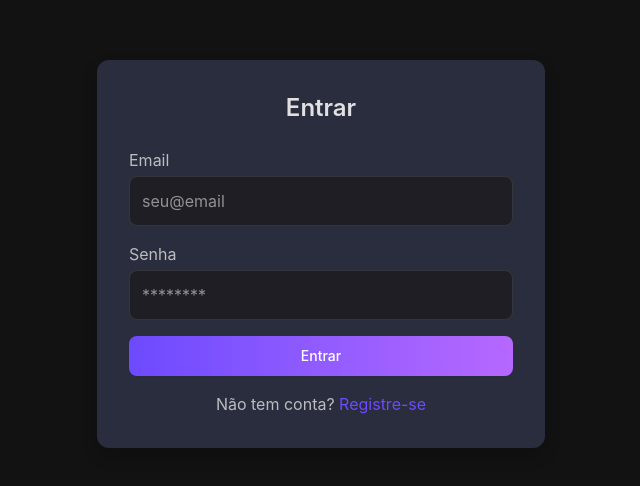
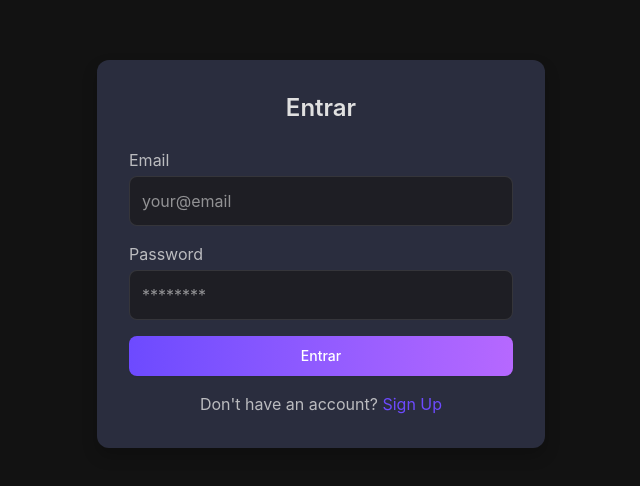
Before and after one commit to yuribodo/proof-of-learn, a React (Vite) app in the folder frontend/: page /login in a window 1280 px wide. Shown: the part 146-632 px from the top of the page, without its empty margins (319-959 px from the left). Built offline with nearby package versions, Linux system fonts and the light colour scheme.

Commit message:
chore: rearange pages folder structure

```diff
--- a/frontend/src/App.tsx
+++ b/frontend/src/App.tsx
@@ -1,6 +1,6 @@
 import { BrowserRouter, Routes, Route } from "react-router-dom";
 import { HomePage } from "@/pages/HomePage";
-import CreateRoadmap from "./pages/createRoadmap";
+import CreateRoadmap from "./pages/CreateRoadmap";
 import { LoginPage } from "@/pages/LoginPage";
 import { RegisterPage } from "@/pages/RegisterPage";
 import { RoadmapsPage } from "@/pages/RoadmapsPage";
--- a/frontend/src/pages/createRoadmap/components/PreferencesStep.tsx
+++ b/frontend/src/pages/CreateRoadmap/components/PreferencesStep.tsx
@@ -18,13 +18,14 @@ import {
 	SelectTrigger,
 	SelectValue,
 } from "@/components/ui/select";
-import { LearningStyleLabels } from "@/@types/roadmap";
+import { LearningStyleLabels, type RoadmapFormDTO } from "@/@types/roadmap";
 import type { z } from "zod";
 import { preferencesStepSchema } from "../schema/CreateRoadmapSchema";
 import { useForm } from "react-hook-form";
 import { zodResolver } from "@hookform/resolvers/zod";
 import { useRoadmapForm } from "@/stores/roadmapStores";
-import { useStepper } from "@/hooks/useStepper";
+import { useMutation } from "@tanstack/react-query";
+import { roadmapService } from "@/services/roadmapService";
 
 type FormData = z.infer<typeof preferencesStepSchema>;
 
@@ -38,14 +39,21 @@ export default function PreferencesStep() {
 		resolver: zodResolver(preferencesStepSchema),
 	});
 
-	const { nextStep } = useStepper();
+	const { mutate, isPending, isSuccess } = useMutation({
+		mutationFn: (data: RoadmapFormDTO) => {
+			return roadmapService.createRoadmap(data);
+		},
+	});
 
 	const handleSubmit = form.handleSubmit((formData) => {
 		setRoadmapForm({
 			learningStyle: formData.learningStyle,
 		});
-		console.log(roadmapForm);
-		nextStep();
+		const updatedForm = {
+			...roadmapForm,
+			learningStyle: formData.learningStyle,
+		};
+		mutate(updatedForm as RoadmapFormDTO);
 	});
 
 	return (
--- a/frontend/src/pages/LoginPage.tsx
+++ /dev/null
@@ -1,70 +0,0 @@
-import React, { useState } from 'react';
-import { motion } from 'framer-motion';
-import { Button } from '@/components/ui/button';
-import { Link } from 'react-router-dom';
-
-export function LoginPage() {
-  const [email, setEmail] = useState('');
-  const [password, setPassword] = useState('');
-
-  function handleSubmit(e: React.FormEvent) {
-    e.preventDefault();
-    // TODO: implement login logic
-  }
-
-  return (
-    <div className="min-h-screen flex items-center justify-center bg-[#121212]">
-      <motion.div
-        initial={{ opacity: 0, scale: 0.9 }}
-        animate={{ opacity: 1, scale: 1 }}
-        transition={{ duration: 0.6, ease: 'easeOut' }}
-        className="bg-[#2A2D3E] p-8 rounded-[12px] shadow-[0_8px_16px_rgba(0,0,0,0.2)] w-full max-w-md"
-      >
-        <h2 className="text-2xl font-heading font-semibold text-[#E0E0E0] mb-6 text-center">
-          Entrar
-        </h2>
-        <form onSubmit={handleSubmit} className="space-y-4">
-          <div>
-            <label htmlFor="email" className="block text-[#E0E0E0]/80 mb-1">
-              Email
-            </label>
-            <input
-              type="email"
-              id="email"
-              value={email}
-              onChange={(e) => setEmail(e.target.value)}
-              placeholder="seu@email"
-              className="w-full bg-[#1E1E24] text-[#E0E0E0] placeholder-[#E0E0E0]/60 border border-[rgba(255,255,255,0.1)] rounded-md p-3 focus:outline-none focus:ring-2 focus:ring-[#6D4AFF]"
-            />
-          </div>
-          <div>
-            <label htmlFor="password" className="block text-[#E0E0E0]/80 mb-1">
-              Senha
-            </label>
-            <input
-              type="password"
-              id="password"
-              value={password}
-              onChange={(e) => setPassword(e.target.value)}
-              placeholder="********"
-              className="w-full bg-[#1E1E24] text-[#E0E0E0] placeholder-[#E0E0E0]/60 border border-[rgba(255,255,255,0.1)] rounded-md p-3 focus:outline-none focus:ring-2 focus:ring-[#6D4AFF]"
-            />
-          </div>
-          <Button
-            type="submit"
-            size="lg"
-            className="w-full bg-gradient-to-r from-[#6D4AFF] to-[#B668FF] text-white cursor-pointer transform transition-transform duration-200 hover:scale-105"
-          >
-            Entrar
-          </Button>
-        </form>
-        <p className="text-center text-[#E0E0E0]/80 mt-4">
-          Não tem conta?{' '}
-          <Link to="/register" className="text-[#6D4AFF] hover:underline cursor-pointer">
-            Registre-se
-          </Link>
-        </p>
-      </motion.div>
-    </div>
-  );
-}
--- /dev/null
+++ b/frontend/src/pages/LoginPage/index.tsx
@@ -0,0 +1,74 @@
+import type React from "react";
+import { useState } from "react";
+import { motion } from "framer-motion";
+import { Button } from "@/components/ui/button";
+import { Link } from "react-router-dom";
+
+export function LoginPage() {
+	const [email, setEmail] = useState("");
+	const [password, setPassword] = useState("");
+
+	function handleSubmit(e: React.FormEvent) {
+		e.preventDefault();
+		// TODO: implement login logic
+	}
+
+	return (
+		<div className="min-h-screen flex items-center justify-center bg-[#121212]">
+			<motion.div
+				initial={{ opacity: 0, scale: 0.9 }}
+				animate={{ opacity: 1, scale: 1 }}
+				transition={{ duration: 0.6, ease: "easeOut" }}
+				className="bg-[#2A2D3E] p-8 rounded-[12px] shadow-[0_8px_16px_rgba(0,0,0,0.2)] w-full max-w-md"
+			>
+				<h2 className="text-2xl font-heading font-semibold text-[#E0E0E0] mb-6 text-center">
+					Entrar
+				</h2>
+				<form onSubmit={handleSubmit} className="space-y-4">
+					<div>
+						<label htmlFor="email" className="block text-[#E0E0E0]/80 mb-1">
+							Email
+						</label>
+						<input
+							type="email"
+							id="email"
+							value={email}
+							onChange={(e) => setEmail(e.target.value)}
+							placeholder="your@email"
+							className="w-full bg-[#1E1E24] text-[#E0E0E0] placeholder-[#E0E0E0]/60 border border-[rgba(255,255,255,0.1)] rounded-md p-3 focus:outline-none focus:ring-2 focus:ring-[#6D4AFF]"
+						/>
+					</div>
+					<div>
+						<label htmlFor="password" className="block text-[#E0E0E0]/80 mb-1">
+							Password
+						</label>
+						<input
+							type="password"
+							id="password"
+							value={password}
+							onChange={(e) => setPassword(e.target.value)}
+							placeholder="********"
+							className="w-full bg-[#1E1E24] text-[#E0E0E0] placeholder-[#E0E0E0]/60 border border-[rgba(255,255,255,0.1)] rounded-md p-3 focus:outline-none focus:ring-2 focus:ring-[#6D4AFF]"
+						/>
+					</div>
+					<Button
+						type="submit"
+						size="lg"
+						className="w-full bg-gradient-to-r from-[#6D4AFF] to-[#B668FF] text-white cursor-pointer transform transition-transform duration-200 hover:scale-105"
+					>
+						Entrar
+					</Button>
+				</form>
+				<p className="text-center text-[#E0E0E0]/80 mt-4">
+					Don't have an account?{" "}
+					<Link
+						to="/register"
+						className="text-[#6D4AFF] hover:underline cursor-pointer"
+					>
+						Sign Up
+					</Link>
+				</p>
+			</motion.div>
+		</div>
+	);
+}
--- a/frontend/src/pages/RegisterPage.tsx
+++ b/frontend/src/pages/RegisterPage/index.tsx
@@ -35,7 +35,7 @@ export function RegisterPage() {
 							id="name"
 							value={name}
 							onChange={(e) => setName(e.target.value)}
-							placeholder="Seu nome"
+							placeholder="Your name"
 							className="w-full bg-[#1E1E24] text-[#E0E0E0] placeholder-[#E0E0E0]/60 border border-[rgba(255,255,255,0.1)] rounded-md p-3 focus:outline-none focus:ring-2 focus:ring-[#6D4AFF]"
 						/>
 					</div>
@@ -48,7 +48,7 @@ export function RegisterPage() {
 							id="email"
 							value={email}
 							onChange={(e) => setEmail(e.target.value)}
-							placeholder="seu@email"
+							placeholder="your@email"
 							className="w-full bg-[#1E1E24] text-[#E0E0E0] placeholder-[#E0E0E0]/60 border border-[rgba(255,255,255,0.1)] rounded-md p-3 focus:outline-none focus:ring-2 focus:ring-[#6D4AFF]"
 						/>
 					</div>
```
Also changed, not shown: frontend/src/pages/CreateRoadmap/components/CoreStep.tsx (renamed from frontend/src/pages/createRoadmap/components/CoreStep.tsx), frontend/src/pages/CreateRoadmap/components/CreateRoadmapForm.tsx (renamed from frontend/src/pages/createRoadmap/components/CreateRoadmapForm.tsx), frontend/src/pages/CreateRoadmap/components/ExpertiseStep.tsx (renamed from frontend/src/pages/createRoadmap/components/ExpertiseStep.tsx), frontend/src/pages/CreateRoadmap/components/Stepper.tsx (renamed from frontend/src/pages/createRoadmap/components/Stepper.tsx), frontend/src/pages/CreateRoadmap/index.tsx (renamed from frontend/src/pages/createRoadmap/index.tsx), frontend/src/pages/CreateRoadmap/schema/CreateRoadmapSchema.ts (renamed from frontend/src/pages/createRoadmap/schema/CreateRoadmapSchema.ts).
